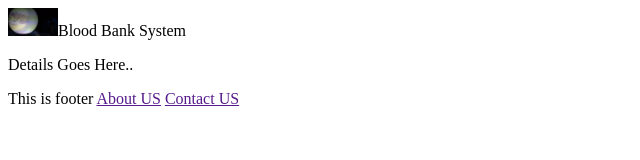
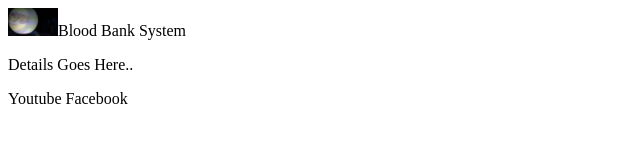
Before and after one commit to rehmath/demo-bloodbank-app, a plain HTML site: page index.html in a window 1280 px wide. Shown: the whole page, without its empty margins (0-640 px from the left). Drawn offline with Linux system fonts and the light colour scheme.

Commit message:
added social media links in homepage

```diff
--- a/index.html
+++ b/index.html
@@ -6,10 +6,9 @@
         <img src="assets/logo.jpg" width="50px"
         <h1>Blood Bank System</h1>
         <p>Details Goes Here..</p>
+        <div class="social">
+                <a>Youtube</a>
+                <a>Facebook</a>
+        </div>
     </body>
-    <footer>
-        This is footer
-        <a href="">About US</a>
-        <a href="">Contact US</a>
-    </footer>
 </html>
```
